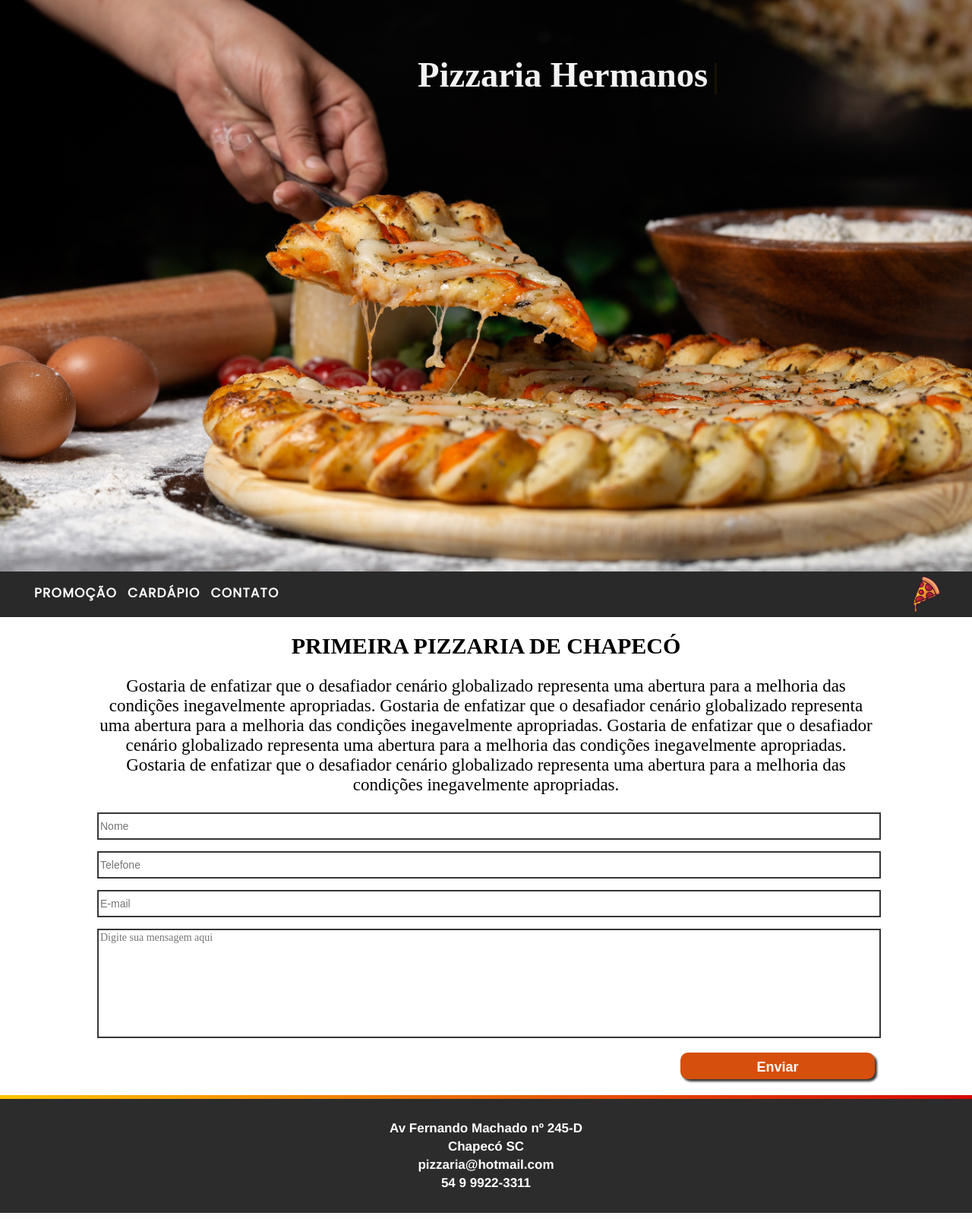
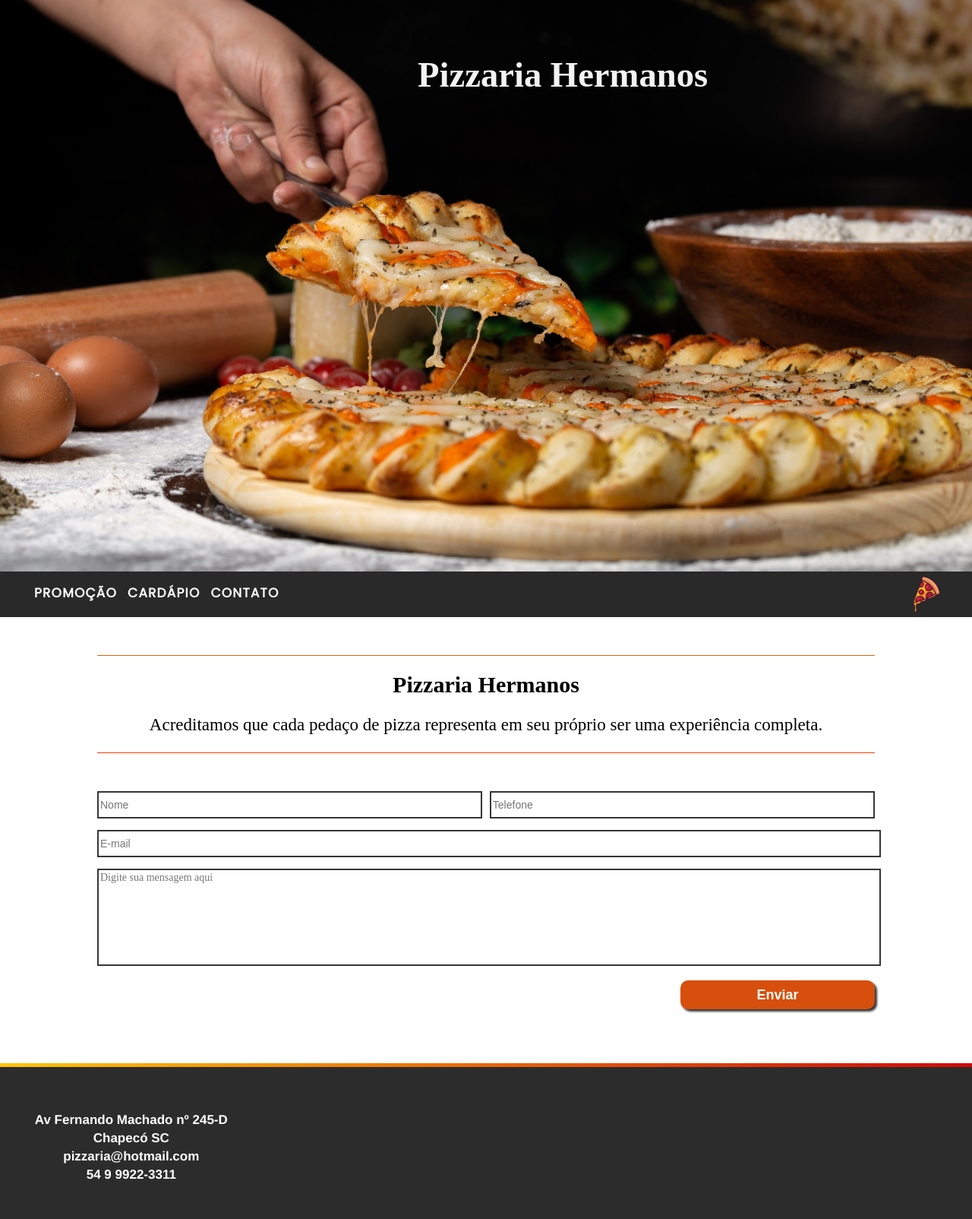
Before and after one commit to fabricioromanii/TrabalhoSiteProgII, a PHP site: page / in a window 1280 px wide. Shown: the whole page at 76% size. Run offline with PHP 8.4, Linux system fonts and the light colour scheme; a map, chart or similar area stays blank; grey boxes are pictures that could not be loaded.

Commit message:
mudando imgem e texto

```diff
--- a/css/footer.css
+++ b/css/footer.css
@@ -3,11 +3,19 @@
     position: relative;
     bottom: 0;
     top: 6px;
-    height: 150px;
+    height: 200px;
     width: 100%;
     border-top: 5px solid;
     border-image-source: linear-gradient(-90deg, #d60606, #ffc400);
     border-image-slice: 2;
+}
+
+.container__footer {
+    display: flex;
+    justify-content: space-between;
+    align-items: center;
+    height: 91%;
+    padding: 15px 15px 0px 45.8px;
 }
 
 .container__text {
@@ -29,3 +37,11 @@
 .container__text span:not(:first-child) {
     margin-top: 4px;
 }
+
+.container__location {
+    height: 160px;
+}
+
+.container__location .map--google {
+    height: 160px;
+}
--- a/css/formulario.css
+++ b/css/formulario.css
@@ -1,10 +1,11 @@
 .contato {
     display: flex;
     justify-content: center;
+    margin-top: 50px;
+    margin-bottom: 50px;
 }
 
 .form {
-    display: flex;
     flex-direction: column;
     width: 80vw;
     display: block;
@@ -19,12 +20,20 @@
     font-size:14px
 }
 
+input:hover{
+    border: 2px solid #FF551C;
+    color: #ffffff;
+
+}
+
 .field-nome {
-    width: 80vw;
+    width: 39vw;
+    float:left;
 }
 
 .field-telefone {
-    width: 80vw;
+    width: 39vw;
+    float:right;
 }
 
 .field-email {
@@ -35,17 +44,19 @@
     font-size:14px;
     color: #000000;
     width: 80vw;
-    height: 17vh;
+    height: 15vh;
     margin-bottom: 15px;
     background-color: #ffffff;
     border: 2px solid #373636;
     font-family: 'Montserrat';
     resize: none;
 }
-
+.field-mensagem:hover{
+    border: 2px solid #FF551C;
+}
 .field-enviar {
     width: 20vw;
-    height:35px;
+    height:38px;
     padding: 9px;
     background-color: #d64f0c;
     color: #ffffff;
@@ -59,5 +70,7 @@
 }
 
 .field-enviar:hover {
+    border: 1px solid #e87840;
+    float: right;
     background-color: #e87840;
 }
--- a/css/imagemInicial.css
+++ b/css/imagemInicial.css
@@ -15,18 +15,13 @@
 
 @keyframes pisca {
     0%,
-    100% {
-        opacity: 1;
-    }
-    50% {
-        opacity: 0
-    }
+    100% {opacity: 1;}
+    0%   {opacity: 0;}
 }
 
 .textoBanner::after {
-    content: "|";
-    margin-left: 5px;
+    content: url(/img/aa.png);
     color:#ffae00;
     opacity: 1;
-    animation: pisca .9s infinite;
+    animation: pisca .30s infinite;
 }
--- a/css/index.css
+++ b/css/index.css
@@ -5,7 +5,11 @@
 
 .textoPizzaria{
     width: 80%;
+    margin-top: 50px;
+    margin-bottom: 50px;
     margin-left: 10%;
+    border-top: 1px solid #e65e03;
+    border-bottom: 1px solid #ff3c00;
 }
 
 .textoPizzaria h1{
--- a/index.html
+++ b/index.html
@@ -47,18 +47,10 @@
 
     <div class="textoPizzaria">
 
-        <h1>PRIMEIRA PIZZARIA DE CHAPECÓ</h1>
+        <h1>Pizzaria Hermanos</h1>
 
-        <p>Gostaria de enfatizar que o desafiador cenário globalizado
-        representa uma abertura para a melhoria das condições
-        inegavelmente apropriadas. Gostaria de enfatizar que
-        o desafiador cenário globalizado representa uma abertura
-        para a melhoria das condições inegavelmente apropriadas.
-        Gostaria de enfatizar que o desafiador cenário globalizado
-        representa uma abertura para a melhoria das condições
-        inegavelmente apropriadas. Gostaria de enfatizar que
-        o desafiador cenário globalizado representa uma abertura
-        para a melhoria das condições inegavelmente apropriadas.</p>
+        <p>Acreditamos que cada pedaço de pizza representa em seu próprio
+        ser uma experiência completa.</p>
 
     </div>
 
@@ -75,14 +67,19 @@
     </div>
 
     <footer>
+        <div class="container__footer">
+            <div class="container__text">
+                <span>Av Fernando Machado nº 245-D</span>
+                <span>Chapecó SC</span>
+                <span>pizzaria@hotmail.com</span>
+                <span>54 9 9922-3311</span>
+            </div>
 
-        <div class="container__text">
-            <span>Av Fernando Machado nº 245-D</span>
-            <span>Chapecó SC</span>
-            <span>pizzaria@hotmail.com</span>
-            <span>54 9 9922-3311</span>
+            <div class="container__location">
+                <iframe class="map--google" src="https://www.google.com/maps/embed?pb=!1m18!1m12!1m3!1d113646.78846818066!2d-52.732016345498185!3d-27.11024528476605!2m3!1f0!2f0!3f0!3m2!1i1024!2i768!4f13.1!3m3!1m2!1s0x94fb4b2bbbd96a4b%3A0x5871f4d6809cb67e!2sUniversidade%20Federal%20da%20Fronteira%20Sul%2C%20Campus%20Chapec%C3%B3!5e0!3m2!1spt-BR!2sbr!4v1597082565539!5m2!1spt-BR!2sbr"
+                style="border:none;" allowfullscreen="" aria-hidden="false" tabindex="0"></iframe>
+            </div>
         </div>
-
     </footer>
 
     <script src="js/textoImagemInicial.js"></script>
--- a/js/textoImagemInicial.js
+++ b/js/textoImagemInicial.js
@@ -6,7 +6,7 @@
     textoArray.forEach((letra, i) => {
         setTimeout(function() {
             element.innerHTML += letra;
-        }, 150 * i);
+        }, 185 * i);
     });
 
 }
```
Also changed, not shown: img/Logo1.jpg (deleted), img/aa.png (added), img/foto.jpg (deleted), img/papelDeParede.png (deleted), img/papel_de_parede_adesivo_pizzaria_pizza_p766_15683_2_20200219102639.webp (deleted).
